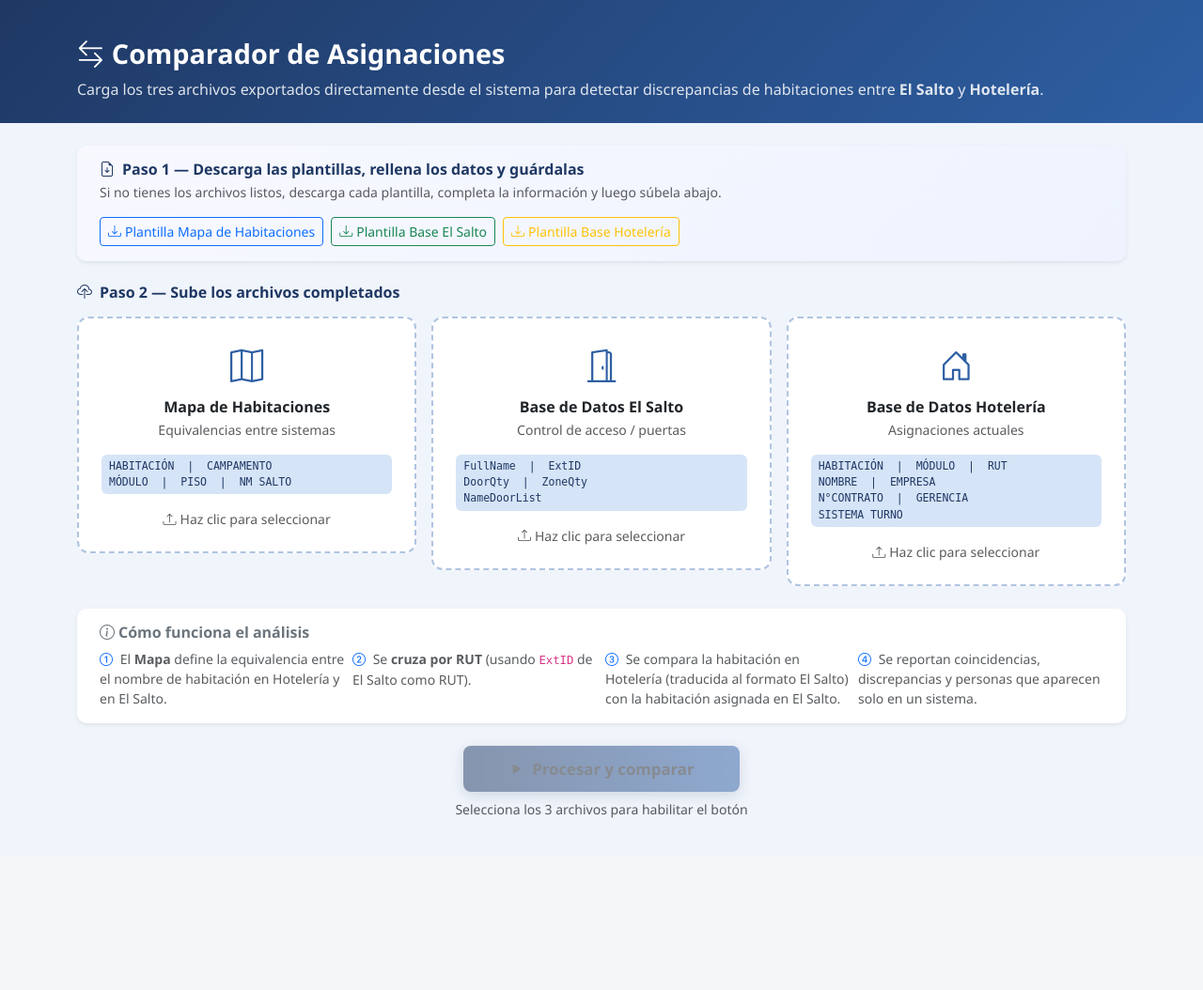
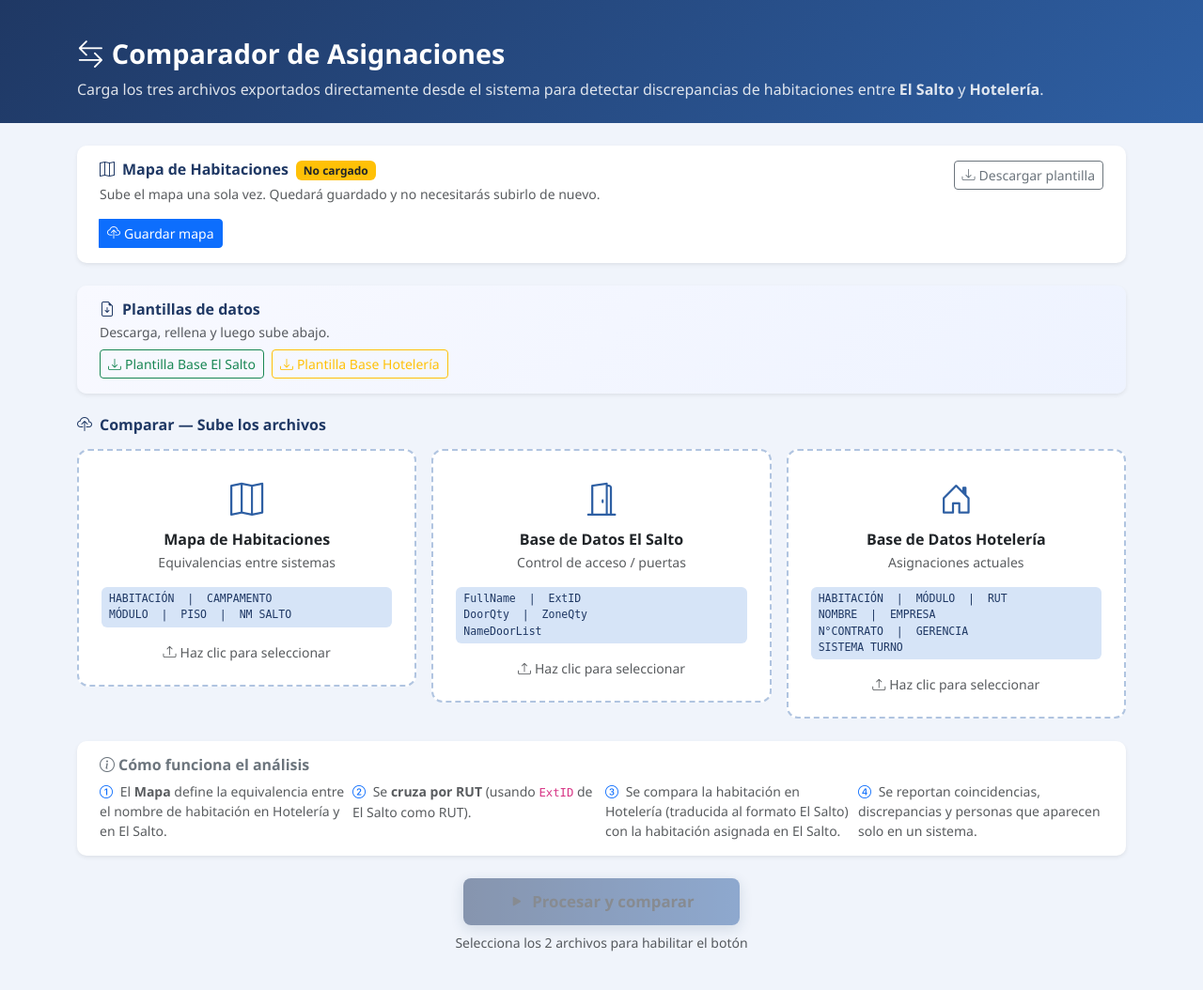
Before and after one commit to Javier-9690/El-salto-VCA, a Flask app: page / in a window 1280 px wide. Shown: the part 56-1110 px from the top of the page at 94% size. Before the commit the page ends 927 px from the top, so only its background shows below. Run offline with Flask 3, Linux system fonts and the light colour scheme; some libraries are stand-ins or nearby versions.

Commit message:
Add files via upload

```diff
--- a/templates/index.html
+++ b/templates/index.html
@@ -104,17 +104,88 @@
   </div>
   {% endif %}
 
+  {% if ok_mapa %}
+  <div class="alert alert-success d-flex align-items-center gap-2 mb-4">
+    <i class="bi bi-check-circle-fill"></i> {{ ok_mapa }}
+  </div>
+  {% endif %}
+
+  <!-- ── Mapa de habitaciones (guardado en BD) ──────────── -->
+  <div class="card border-0 shadow-sm mb-4" style="border-radius:10px;">
+    <div class="card-body py-3 px-4">
+      <div class="d-flex justify-content-between align-items-start flex-wrap gap-2">
+        <div>
+          <h6 class="fw-bold mb-1" style="color:var(--azul-oscuro);">
+            <i class="bi bi-map me-2"></i>Mapa de Habitaciones
+            {% if mapa_cargado %}
+              <span class="badge bg-success ms-1">Guardado en base de datos</span>
+            {% else %}
+              <span class="badge bg-warning text-dark ms-1">No cargado</span>
+            {% endif %}
+          </h6>
+          {% if mapa_cargado %}
+            <p class="text-muted small mb-0">
+              <i class="bi bi-clock me-1"></i>Última actualización: <strong>{{ mapa_fecha }}</strong>.
+              El mapa se reutiliza automáticamente en cada comparación.
+            </p>
+          {% else %}
+            <p class="text-muted small mb-0">
+              Sube el mapa una sola vez. Quedará guardado y no necesitarás subirlo de nuevo.
+            </p>
+          {% endif %}
+        </div>
+        <div class="d-flex gap-2 flex-wrap">
+          <a href="/plantilla/mapa" class="btn btn-sm btn-outline-secondary">
+            <i class="bi bi-download me-1"></i>Descargar plantilla
+          </a>
+          {% if mapa_cargado %}
+          <form method="POST" action="/borrar-mapa" class="d-inline"
+                onsubmit="return confirm('¿Borrar el mapa guardado?')">
+            <button class="btn btn-sm btn-outline-danger">
+              <i class="bi bi-trash me-1"></i>Borrar mapa
+            </button>
+          </form>
+          {% endif %}
+        </div>
+      </div>
+
+      {% if not mapa_cargado %}
+      <form method="POST" action="/guardar-mapa" enctype="multipart/form-data" class="mt-3">
+        <div class="input-group" style="max-width:420px;">
+          <input type="file" name="mapa" class="form-control form-control-sm"
+                 accept=".xlsx,.xls" required>
+          <button class="btn btn-primary btn-sm" type="submit">
+            <i class="bi bi-cloud-upload me-1"></i>Guardar mapa
+          </button>
+        </div>
+      </form>
+      {% else %}
+      <details class="mt-2">
+        <summary class="text-muted small" style="cursor:pointer;">
+          <i class="bi bi-arrow-repeat me-1"></i>Actualizar mapa con otro archivo
+        </summary>
+        <form method="POST" action="/guardar-mapa" enctype="multipart/form-data" class="mt-2">
+          <div class="input-group" style="max-width:420px;">
+            <input type="file" name="mapa" class="form-control form-control-sm"
+                   accept=".xlsx,.xls" required>
+            <button class="btn btn-outline-primary btn-sm" type="submit">
+              <i class="bi bi-cloud-upload me-1"></i>Actualizar
+            </button>
+          </div>
+        </form>
+      </details>
+      {% endif %}
+    </div>
+  </div>
+
   <!-- ── Descarga de Plantillas ─────────────────────────── -->
-  <div class="card border-0 shadow-sm mb-4" style="border-radius:10px; background: linear-gradient(135deg,#f8f9ff,#eef3ff);">
+  <div class="card border-0 shadow-sm mb-4" style="border-radius:10px; background:linear-gradient(135deg,#f8f9ff,#eef3ff);">
     <div class="card-body py-3 px-4">
       <h6 class="fw-bold mb-1" style="color:var(--azul-oscuro);">
-        <i class="bi bi-file-earmark-arrow-down me-2"></i>Paso 1 — Descarga las plantillas, rellena los datos y guárdalas
+        <i class="bi bi-file-earmark-arrow-down me-2"></i>Plantillas de datos
       </h6>
-      <p class="text-muted small mb-3">Si no tienes los archivos listos, descarga cada plantilla, completa la información y luego súbela abajo.</p>
+      <p class="text-muted small mb-2">Descarga, rellena y luego sube abajo.</p>
       <div class="d-flex flex-wrap gap-2">
-        <a href="/plantilla/mapa" class="btn btn-sm btn-outline-primary">
-          <i class="bi bi-download me-1"></i>Plantilla Mapa de Habitaciones
-        </a>
         <a href="/plantilla/salto" class="btn btn-sm btn-outline-success">
           <i class="bi bi-download me-1"></i>Plantilla Base El Salto
         </a>
@@ -126,7 +197,7 @@
   </div>
 
   <h6 class="fw-bold mb-3" style="color:var(--azul-oscuro);">
-    <i class="bi bi-cloud-upload me-2"></i>Paso 2 — Sube los archivos completados
+    <i class="bi bi-cloud-upload me-2"></i>Comparar — Sube los archivos
   </h6>
 
   <form method="POST" action="/procesar" enctype="multipart/form-data" id="uploadForm">
@@ -139,17 +210,28 @@
           <div class="card-file p-4 text-center h-100" id="card-mapa">
             <div class="icon mb-2"><i class="bi bi-map"></i></div>
             <h6 class="fw-bold mb-1">Mapa de Habitaciones</h6>
-            <p class="text-muted small mb-3">Equivalencias entre sistemas</p>
+            {% if mapa_cargado %}
+              <span class="badge bg-success mb-2">Guardado en BD</span>
+              <p class="text-muted small mb-3">Usa el guardado o sube uno nuevo para reemplazarlo.</p>
+            {% else %}
+              <p class="text-muted small mb-3">Equivalencias entre sistemas</p>
+            {% endif %}
             <div class="badge-cols mb-3 text-start">
               HABITACIÓN &nbsp;|&nbsp; CAMPAMENTO<br>
               MÓDULO &nbsp;|&nbsp; PISO &nbsp;|&nbsp; NM SALTO
             </div>
             <div id="label-mapa" class="text-muted small">
-              <i class="bi bi-upload me-1"></i>Haz clic para seleccionar
+              {% if mapa_cargado %}
+                <i class="bi bi-check-circle-fill text-success me-1"></i>Clic para cambiar
+              {% else %}
+                <i class="bi bi-upload me-1"></i>Haz clic para seleccionar
+              {% endif %}
             </div>
           </div>
         </label>
-        <input type="file" id="mapa" name="mapa" accept=".xlsx,.xls" onchange="marcarArchivo('mapa', this)" required>
+        <input type="file" id="mapa" name="mapa" accept=".xlsx,.xls"
+               onchange="marcarArchivo('mapa', this)"
+               {% if not mapa_cargado %}required{% endif %}>
       </div>
 
       <!-- Base El Salto -->
@@ -226,7 +308,7 @@
       <button type="submit" class="btn btn-procesar" id="btnProcesar" disabled>
         <i class="bi bi-play-fill me-2"></i>Procesar y comparar
       </button>
-      <p class="text-muted small mt-2">Selecciona los 3 archivos para habilitar el botón</p>
+      <p class="text-muted small mt-2" id="hint-btn">Selecciona los 2 archivos para habilitar el botón</p>
     </div>
 
   </form>
@@ -234,7 +316,9 @@
 
 <script src="https://cdnjs.cloudflare.com/ajax/libs/bootstrap/5.3.2/js/bootstrap.bundle.min.js"></script>
 <script>
-  const archivosSeleccionados = { mapa: false, salto: false, hotel: false };
+  // Si el mapa ya está guardado en BD, no es obligatorio seleccionarlo
+  const mapaGuardado = {{ 'true' if mapa_cargado else 'false' }};
+  const archivosSeleccionados = { mapa: mapaGuardado, salto: false, hotel: false };
 
   function marcarArchivo(id, input) {
     const card  = document.getElementById('card-' + id);
@@ -247,14 +331,21 @@
       archivosSeleccionados[id] = true;
     } else {
       card.classList.remove('file-selected');
-      label.innerHTML = '<i class="bi bi-upload me-1"></i>Haz clic para seleccionar';
-      archivosSeleccionados[id] = false;
+      // Si es mapa y ya estaba guardado, vuelve a estar OK
+      const esMapaGuardado = (id === 'mapa' && mapaGuardado);
+      label.innerHTML = esMapaGuardado
+        ? '<i class="bi bi-check-circle-fill text-success me-1"></i>Clic para cambiar'
+        : '<i class="bi bi-upload me-1"></i>Haz clic para seleccionar';
+      archivosSeleccionados[id] = esMapaGuardado;
     }
     const todos = Object.values(archivosSeleccionados).every(Boolean);
     document.getElementById('btnProcesar').disabled = !todos;
+    document.getElementById('hint-btn').textContent = todos
+      ? ''
+      : (mapaGuardado ? 'Selecciona El Salto y Hotelería para continuar'
+                      : 'Selecciona los 3 archivos para continuar');
   }
 
-  // Mostrar spinner al enviar
   document.getElementById('uploadForm').addEventListener('submit', function () {
     const btn = document.getElementById('btnProcesar');
     btn.disabled = true;
```
